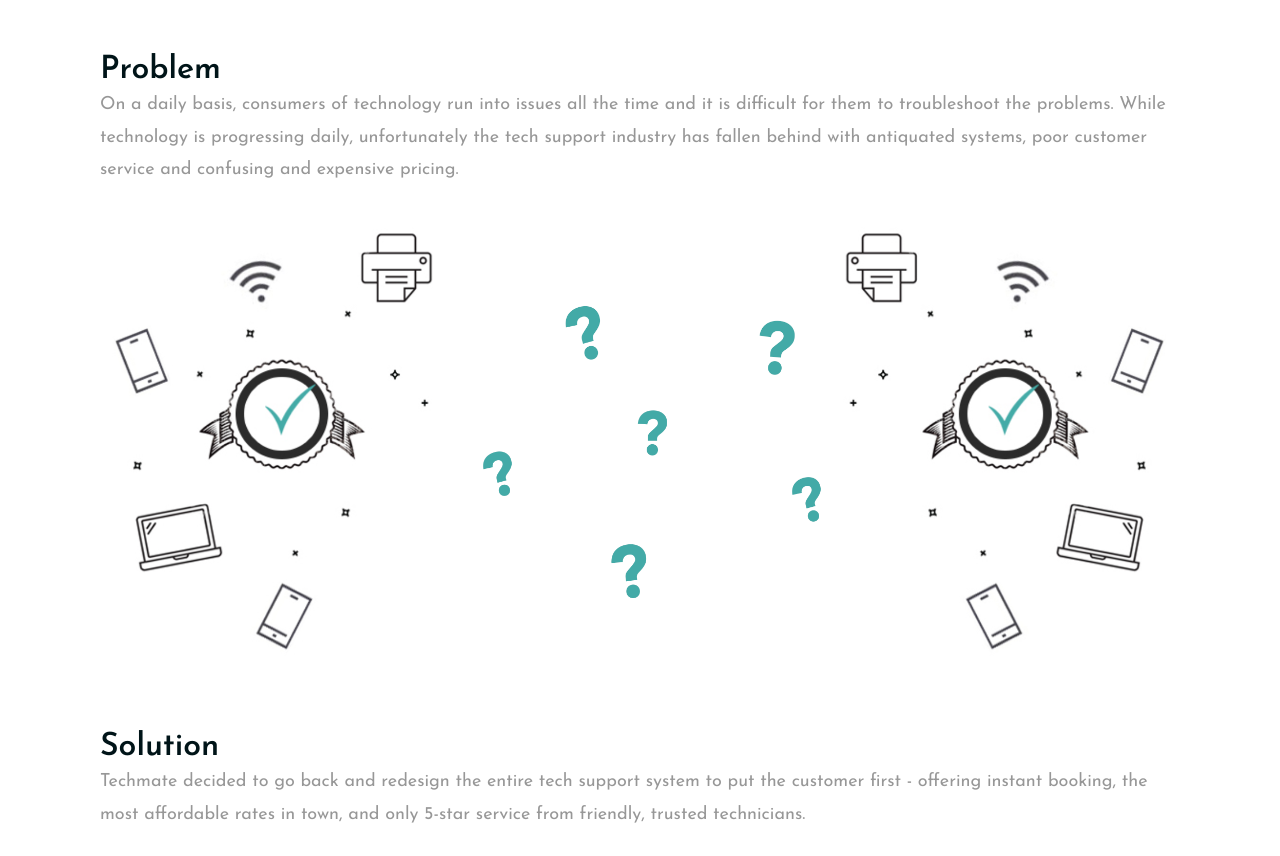
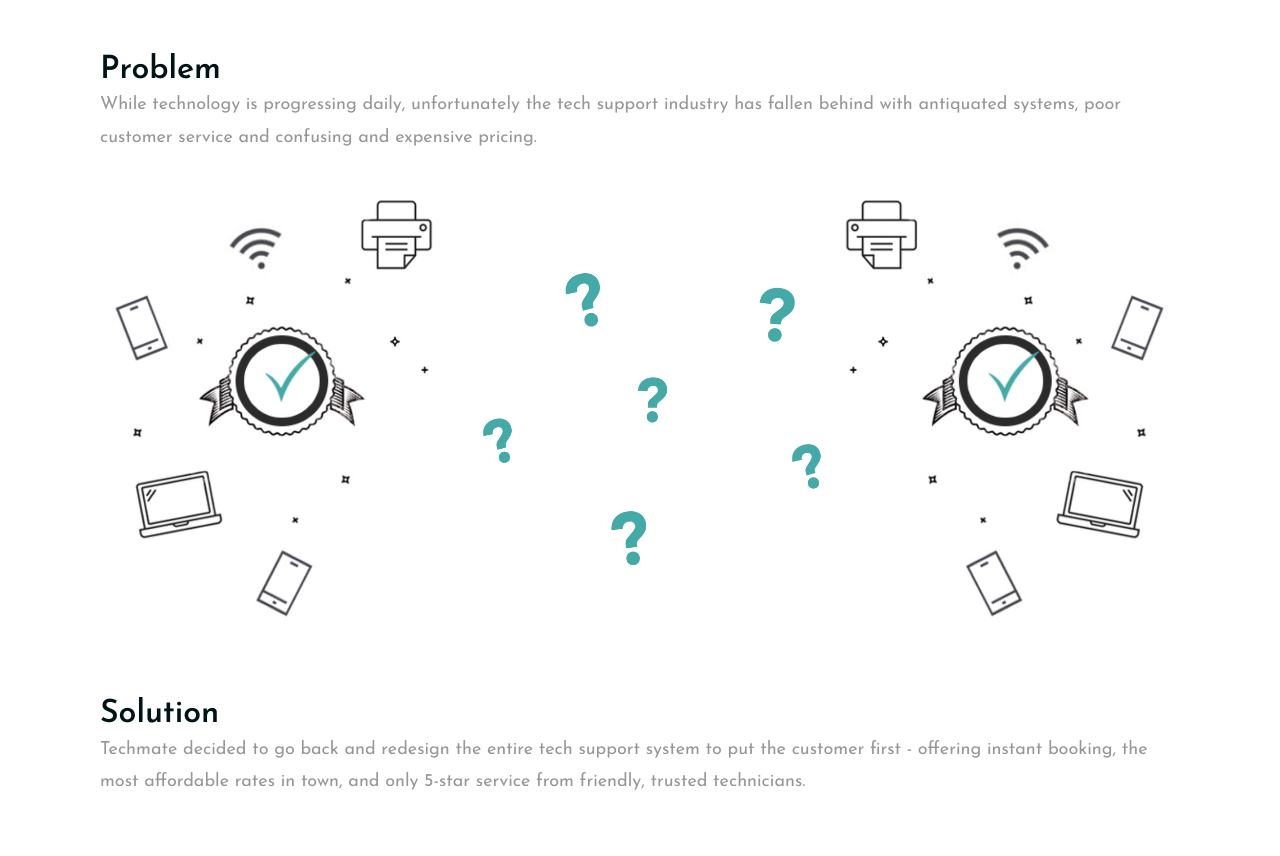
Before and after one commit to Dara-Sy/design-portfolio, a plain HTML site: page techmate.html in a window 1280 px wide. Shown: the part 1035-1891 px from the top of the page. Drawn offline with Linux system fonts and the light colour scheme.

Commit message:
techmate case study

```diff
--- a/techmate.html
+++ b/techmate.html
@@ -74,7 +74,7 @@
         </div>
         <div class="col-12">
           <h2><br>Problem</h2>
-          <p>On a daily basis, consumers of technology run into issues all the time and it is difficult for them to troubleshoot the problems. While technology is progressing daily, unfortunately the tech support industry has fallen behind with antiquated systems, poor customer service and confusing and expensive pricing. </p>
+          <p>While technology is progressing daily, unfortunately the tech support industry has fallen behind with antiquated systems, poor customer service and confusing and expensive pricing. </p>
         </div>
         <div class="col-12">
           <img src="img/portfolio/techmateprob.png" class="client-bg">
```
